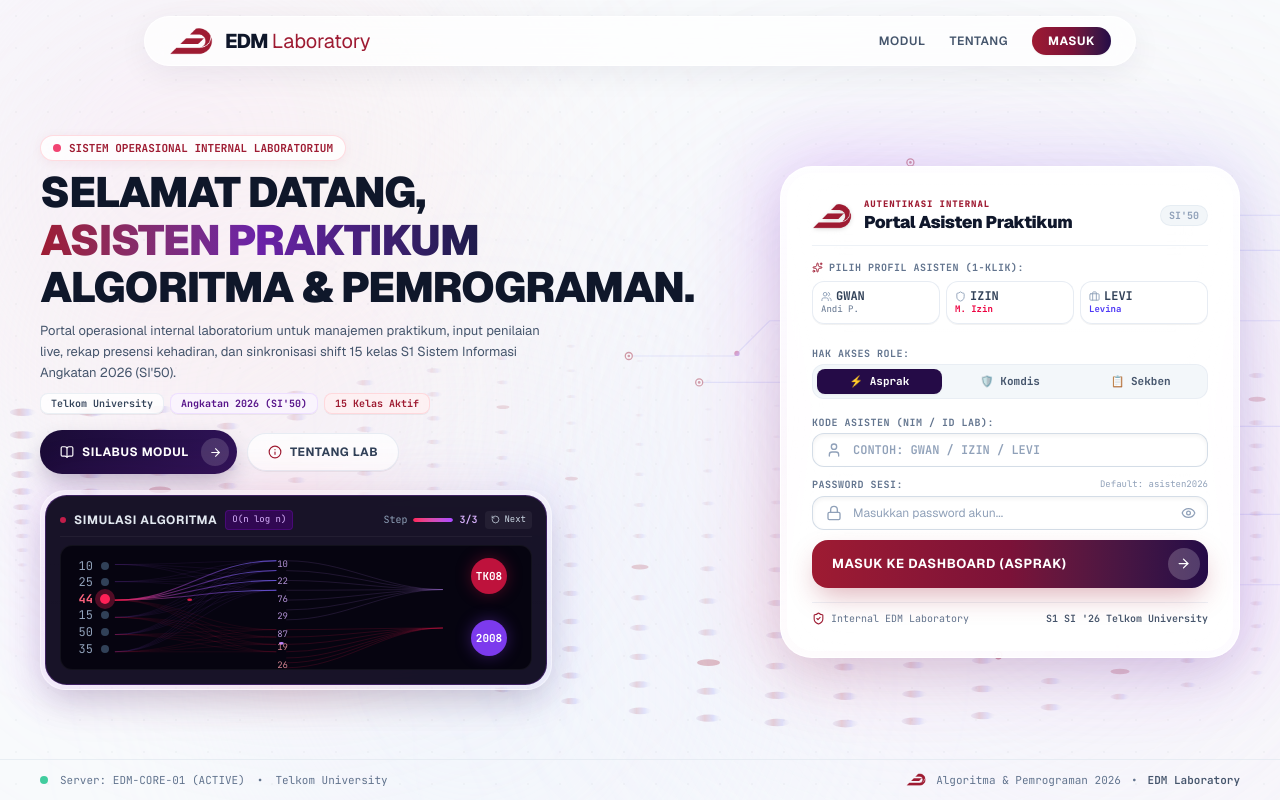
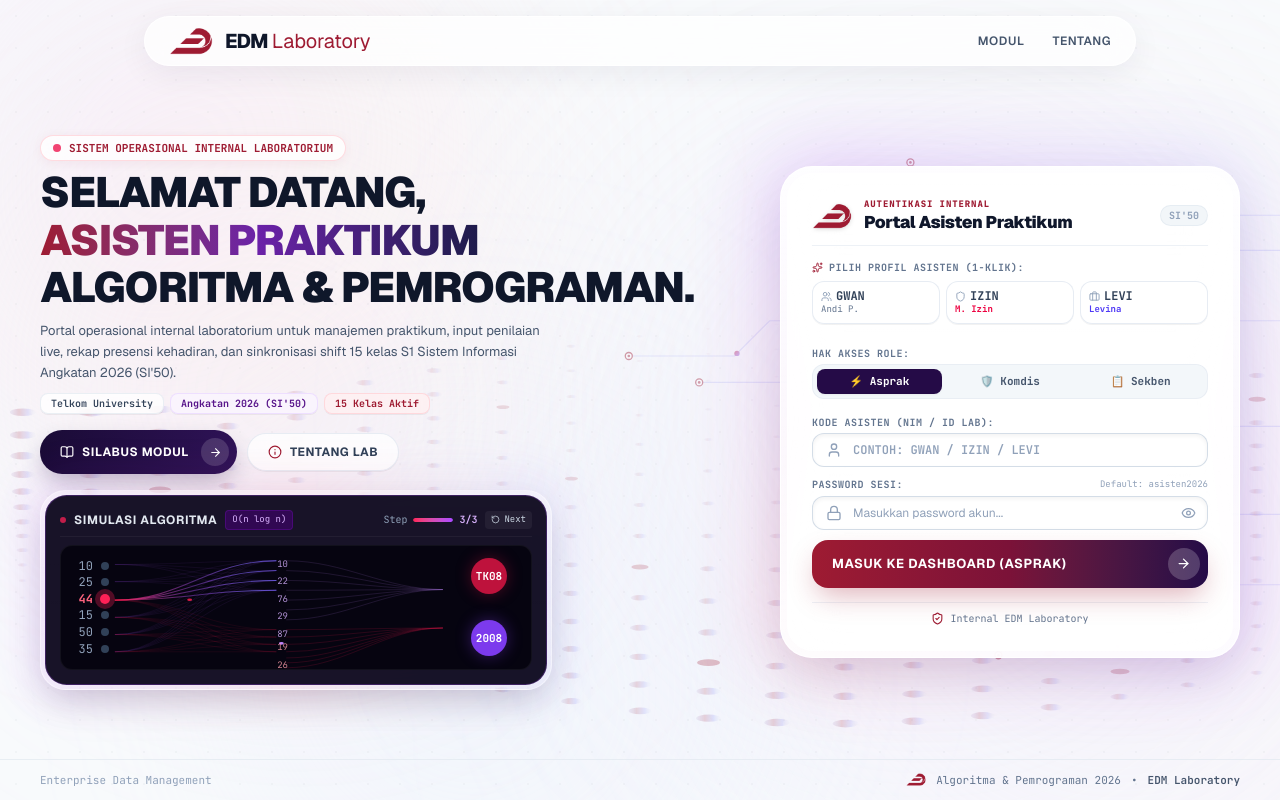
Before and after one commit to MaurellioChristopher/alpropraktikum, a Next.js app: page / in a window 1280 px wide. Built offline with nearby package versions, Linux system fonts and the light colour scheme.

Commit message:
chore: remove top navbar masuk button, server active footer text, and S1 SI '26 text

```diff
--- a/src/app/page.tsx
+++ b/src/app/page.tsx
@@ -38,8 +38,7 @@ export default function Home() {
           <EdmLogo className="h-6 sm:h-7" />
 
           {/* Right Navigation */}
-          <nav className="flex items-center gap-4 sm:gap-6">
-            <div className="flex items-center gap-4 sm:gap-6">
+          <nav className="flex items-center gap-5 sm:gap-7">
             <button
               type="button"
               onClick={() => setActiveModal("modul")}
@@ -54,15 +53,6 @@ export default function Home() {
             >
               Tentang
             </button>
-            </div>
-
-            {/* Quick Login Pill Button */}
-            <a
-              href="#login-section"
-              className="bg-gradient-to-r from-[#9E1B32] via-[#7B1238] to-[#250B47] hover:from-[#B51E3A] hover:via-[#8E1542] hover:to-[#38106A] text-white text-[11px] sm:text-xs font-bold uppercase tracking-wider px-4 py-1.5 rounded-full shadow-xs transition-all active:scale-95 flex items-center gap-1.5 cursor-pointer"
-            >
-              <span>Masuk</span>
-            </a>
           </nav>
         </div>
       </header>
@@ -150,13 +140,8 @@ export default function Home() {
       </section>
 
       {/* FOOTER STRIP - Minimalist & Compact */}
-      <footer className="relative z-20 w-full max-w-7xl mx-auto px-5 sm:px-8 lg:px-10 py-2.5 sm:py-3 border-t border-slate-200/70 shrink-0 flex flex-col sm:flex-row items-center justify-between gap-2 text-[11px] font-mono text-slate-500">
-        <div className="flex items-center gap-3">
-          <span className="w-2 h-2 rounded-full bg-emerald-500 animate-pulse" />
-          <span>Server: EDM-CORE-01 (ACTIVE)</span>
-          <span className="hidden sm:inline">•</span>
-          <span className="hidden sm:inline">Telkom University</span>
-        </div>
+      <footer className="relative z-20 w-full max-w-7xl mx-auto px-5 sm:px-8 lg:px-10 py-2.5 sm:py-3 border-t border-slate-200/70 shrink-0 flex items-center justify-between text-[11px] font-mono text-slate-500">
+        <span className="text-slate-400">Enterprise Data Management</span>
         <div className="flex items-center gap-2.5 text-[11px]">
           <div className="relative h-4 w-5 shrink-0">
             <Image
--- a/src/components/aureo/login-console.tsx
+++ b/src/components/aureo/login-console.tsx
@@ -253,12 +253,11 @@ export function LoginForm() {
           </form>
 
           {/* Informative Security Strip */}
-          <div className="pt-2 border-t border-slate-200/60 flex items-center justify-between text-[10px] font-mono text-slate-400">
+          <div className="pt-2 border-t border-slate-200/60 flex items-center justify-center text-[10px] font-mono text-slate-400">
             <div className="flex items-center gap-1.5 text-slate-500">
               <ShieldCheck size={13} className="text-[#9E1B32]" />
               <span>Internal EDM Laboratory</span>
             </div>
-            <span className="font-semibold text-slate-600">S1 SI &apos;26 Telkom University</span>
           </div>
         </div>
       </div>
```
Lines whose indentation alone changed are shown as unchanged.
